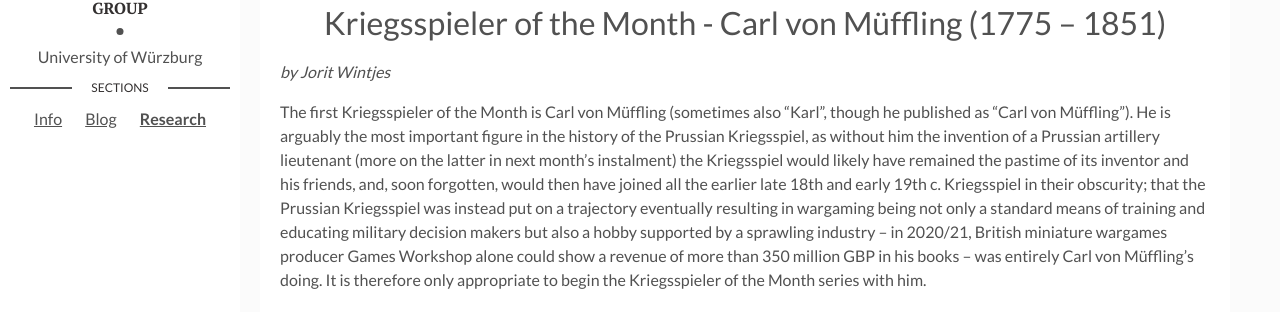
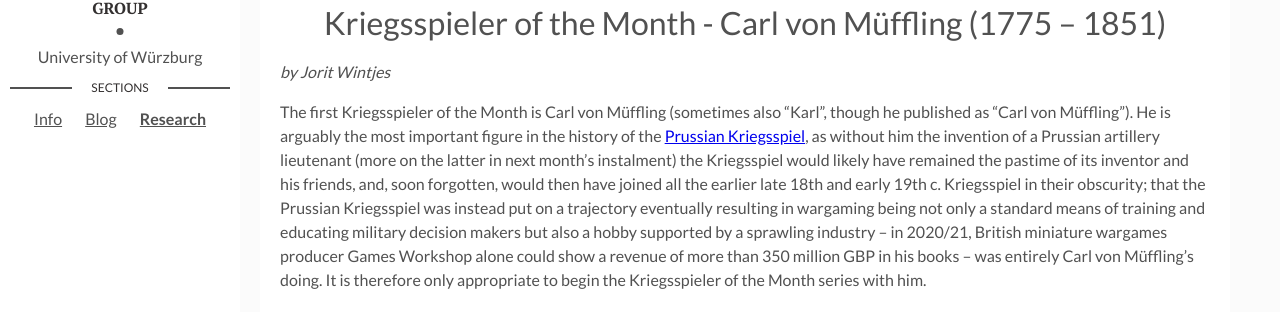
Before and after one commit to cosimg/research, a Jekyll site: the page built from _posts/2022-04-26-mueffling.markdown, in a window 1280 px wide and 900 px high, scrolled down 390 px. Shown: the part 158-470 px from the top of the window. Built offline with Jekyll 4.4.1, drawn with Linux system fonts in a browser that asks for light colours; part of the change alters nothing that is shown.

```diff
--- a/_posts/2022-04-26-mueffling.markdown
+++ b/_posts/2022-04-26-mueffling.markdown
@@ -10,7 +10,7 @@ tags: [about]
 
 *by Jorit Wintjes*
 
-The first Kriegsspieler of the Month is Carl von Müffling (sometimes also "Karl", though he published as "Carl von Müffling"). He is arguably the most important figure in the history of the Prussian Kriegsspiel, as without him the invention of a Prussian artillery lieutenant (more on the latter in next month's instalment) the Kriegsspiel would likely have remained the pastime of its inventor and his friends, and, soon forgotten, would then have joined all the earlier late 18th and early 19th c. Kriegsspiel in their obscurity; that the Prussian Kriegsspiel was instead put on a trajectory eventually resulting in wargaming being not only a standard means of training and educating military decision makers but also a hobby supported by a sprawling industry – in 2020/21, British miniature wargames producer Games Workshop alone could show a revenue of more than 350 million GBP in his books – was entirely Carl von Müffling's doing. It is therefore only appropriate to begin the Kriegsspieler of the Month series with him.
+The first Kriegsspieler of the Month is Carl von Müffling (sometimes also "Karl", though he published as "Carl von Müffling"). He is arguably the most important figure in the history of the [Prussian Kriegsspiel](https://cosimg.github.io/2019/11/03/prussian-kriegsspiel.html), as without him the invention of a Prussian artillery lieutenant (more on the latter in next month's instalment) the Kriegsspiel would likely have remained the pastime of its inventor and his friends, and, soon forgotten, would then have joined all the earlier late 18th and early 19th c. Kriegsspiel in their obscurity; that the Prussian Kriegsspiel was instead put on a trajectory eventually resulting in wargaming being not only a standard means of training and educating military decision makers but also a hobby supported by a sprawling industry – in 2020/21, British miniature wargames producer Games Workshop alone could show a revenue of more than 350 million GBP in his books – was entirely Carl von Müffling's doing. It is therefore only appropriate to begin the Kriegsspieler of the Month series with him.
 
 Müffling was born in 1778 into an old noble family; both his grandfather Carl Friedrich and his father Friedrich Wilhelm had served in the Prussian army, as would his younger brother Wilhelm, who also rose to the rank of general. The career of Müffling's father had spanned half a century; after entering Prussian service in 1755 he had fought in the Seven Years' War and in the Revolutionary Wars, eventually commanding an infantry regiment in the ill-fated Jena-Auerstedt campaign of 1806. Gravely wounded in the battle he would eventually succumb to his wounds two years later.
 
```
